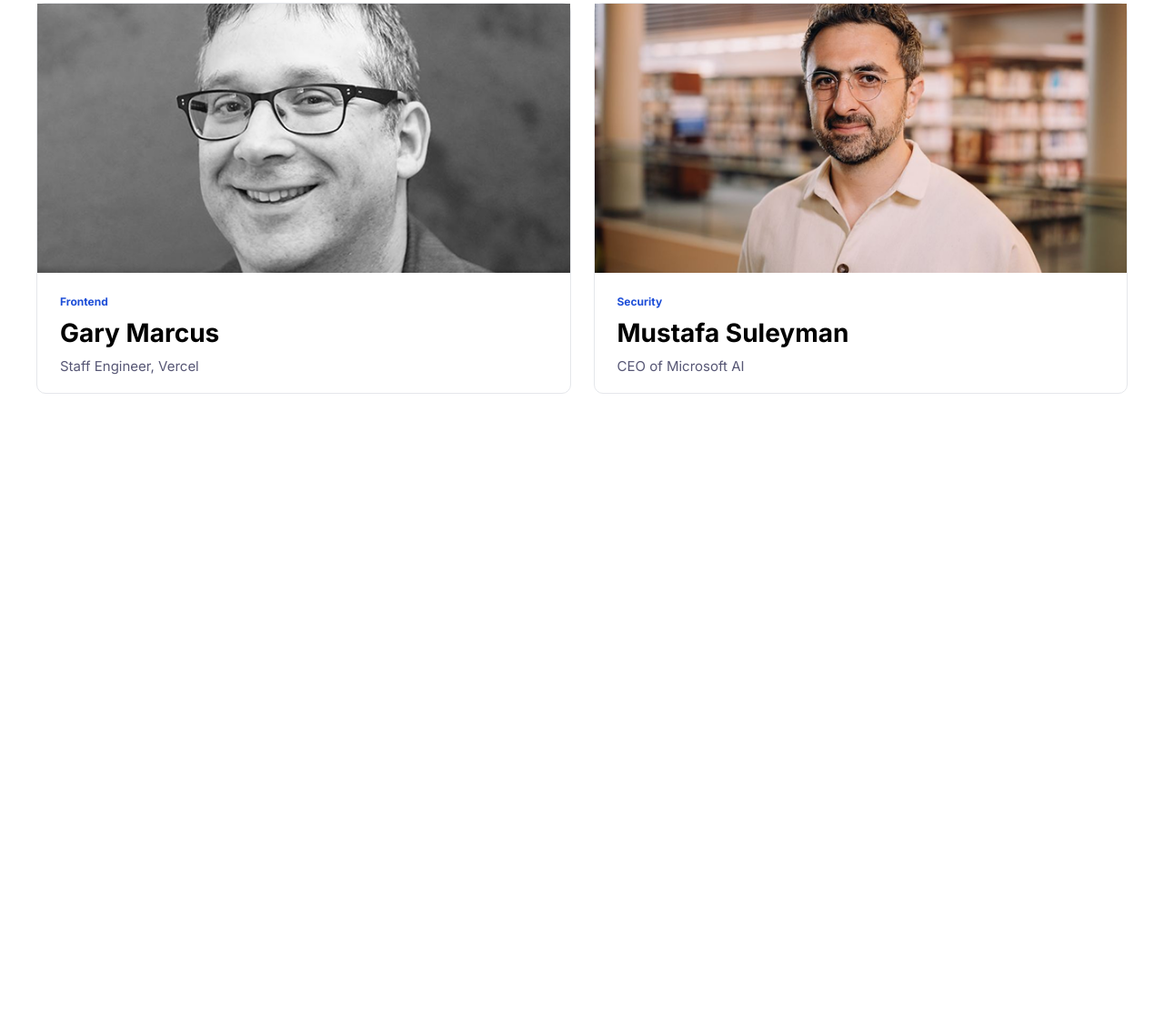
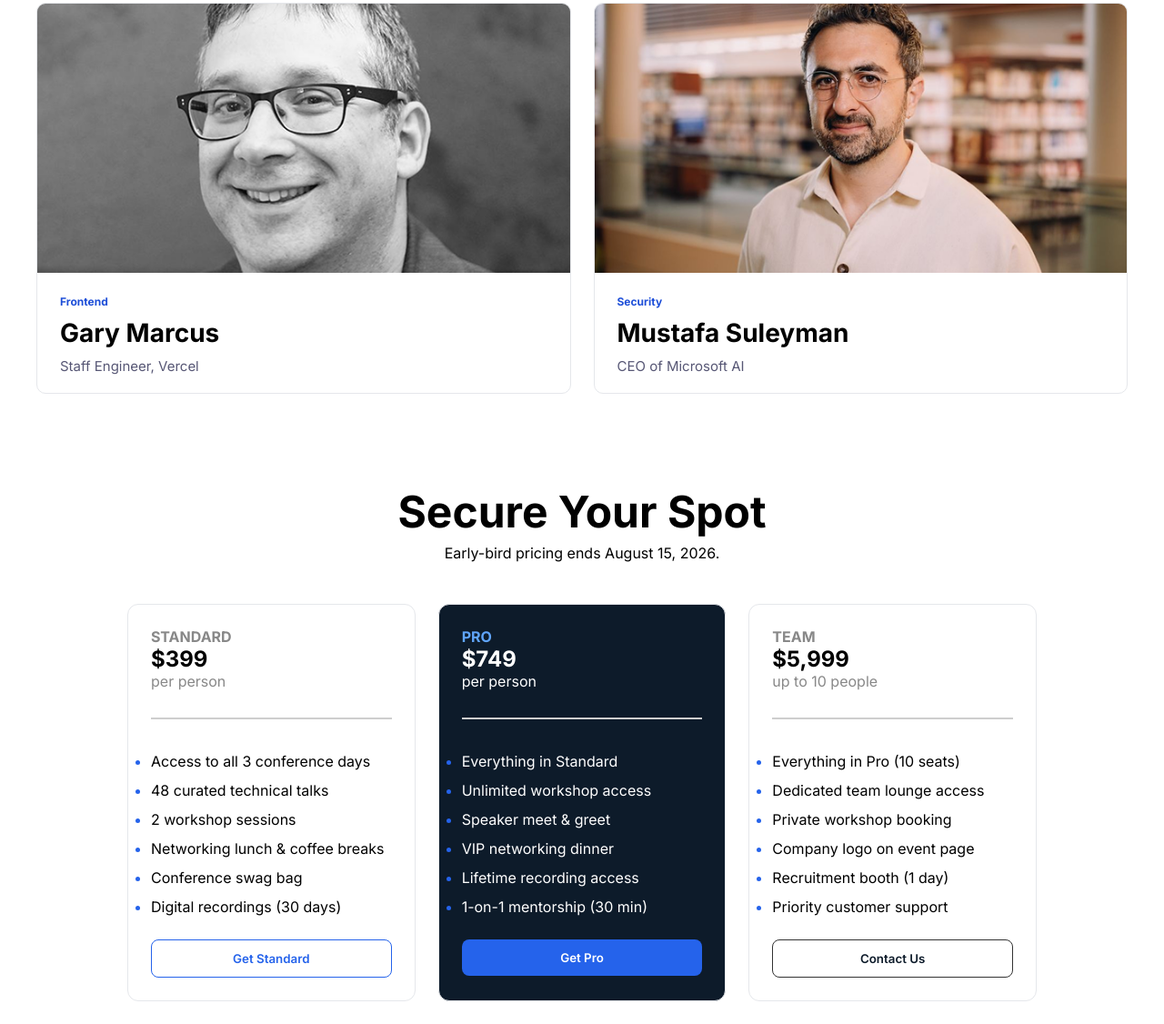
Before and after one commit to sazzad10023/1st-assigement, a plain HTML site: page index.html in a window 1280 px wide. Shown: the part 1399-2525 px from the top of the page at 91% size. Before the commit the page ends 1857 px from the top, so only its background shows below. Drawn offline with Linux system fonts and the light colour scheme.

Commit message:
nav , hero, Meet the Speakers Sectio,Secure Your Spot (Pricing) Section also complete

```diff
--- a/index.html
+++ b/index.html
@@ -39,7 +39,7 @@
             hands-on workshops, and meaningful connections.
         </p>
 
-        <button >Register Now</button>
+        <button class="btn">Register Now</button>
 
     </div>
 
@@ -75,5 +75,59 @@
         </div>
     </section>
 </main>
+
+
+<section class="container1 price-container">
+    <h2>Secure Your Spot</h2>
+    <p>Early-bird pricing ends August 15, 2026.</p>
+    <div class="price-abbu">
+        <div class="price-card">
+            <h4 style="color: #888888;">STANDARD</h4>
+            <h2>$399</h2>
+            <p style="color: #888888;">per person</p>
+            <hr>
+            <ul>
+                <li>Access to all 3 conference days</li>
+                <li>48 curated technical talks</li>
+                <li>2 workshop sessions</li>
+                <li>Networking lunch & coffee breaks</li>
+                <li>Conference swag bag</li>
+                <li>Digital recordings (30 days)</li>
+            </ul>
+            <button>Get Standard</button>
+        </div>
+        <div class="price-card price-button">
+            <h4 style="color: #60A5FA;">PRO</h4>
+            <h2 style="color: #FFFFFF;">$749</h2>
+            <p>per person</p>
+            <hr>
+            <ul>
+                <li>Everything in Standard</li>
+                <li>Unlimited workshop access</li>
+                <li>Speaker meet & greet</li>
+                <li>VIP networking dinner</li>
+                <li>Lifetime recording access</li>
+                <li>1-on-1 mentorship (30 min)</li>
+            </ul>
+            <button >Get Pro</button>
+        </div>
+        <div class="price-card contact-btn">
+            <h4 style="color: #888888;">TEAM</h4>
+            <h2>$5,999</h2>
+            <p style="color: #888888;">up to 10 people</p>
+            <hr>
+            <ul>
+                <li>Everything in Pro (10 seats)</li>
+                <li>Dedicated team lounge access</li>
+                <li>Private workshop booking</li>
+                <li>Company logo on event page</li>
+                <li>Recruitment booth (1 day)</li>
+                <li>Priority customer support</li>
+            </ul>
+            <button >Contact Us</button>
+        </div>
+    </div>
+
+</section>
 </body>
 </html>
--- a/style.css
+++ b/style.css
@@ -80,6 +80,7 @@
     color: white;
     font-size: 20px ;
     border-radius: 18px;
+    margin-top: 250px;
 }
 .card-container{
     text-align: center;
@@ -103,6 +104,7 @@
     text-align: left;
     border:1px solid #E5E7EB;
     border-radius: 10px ;
+    overflow: hidden;
 }
 
 .card p,
@@ -128,3 +130,78 @@
     font-size: 15px;
     margin-bottom: 20px;
 }
+.container1{
+    max-width:1000px;
+    margin:auto;
+}
+.price-container{
+    text-align: center;
+    margin: 25px auto 25px;
+    columns: #0D1B2A;
+}
+.price-container>h2{
+    font-size: 48px;
+    margin-top: 100px;
+}
+.price-container>p{
+    font-size: 16px;
+    line-height: 2;
+}
+.price-card p{
+    margin-bottom: 30px;
+
+}
+
+.price-abbu{
+    margin-top:40px ;
+    display: grid;
+    grid-template-columns: repeat(3,1fr);
+    gap: 25px;
+}
+.price-card{
+    border:1px solid #e5e7eb;
+    border-radius:12px;
+    padding:25px;
+    text-align:left;
+    background:#fff;
+
+}
+.price-card>ul {
+    margin-top: 30px;
+    line-height: 2;
+
+}
+.price-button hr{
+    border: 1px solid #FFFFFF;
+}
+.price-card hr{
+    border: 1px solid #CECECE;
+}
+
+.price-button{
+    background-color: #0D1B2A;
+    color: #FFFFFF;
+}
+ .price-card button{
+    width:100%;
+    padding:12px;
+    border-radius:8px;
+    border:1px solid #2563EB;
+    background:#fff;
+    color:#2563eb;
+    font-weight:600;
+    cursor:pointer;
+    margin-top: 20px;
+}
+.price-button button{
+    background:#2563eb;
+    color:#fff;
+    border:none;
+}
+.price-card li::marker{
+    color:#2563eb;
+}
+.contact-btn button{
+    border:1px solid #333333;
+    color:#0D1B2A;
+}
```
